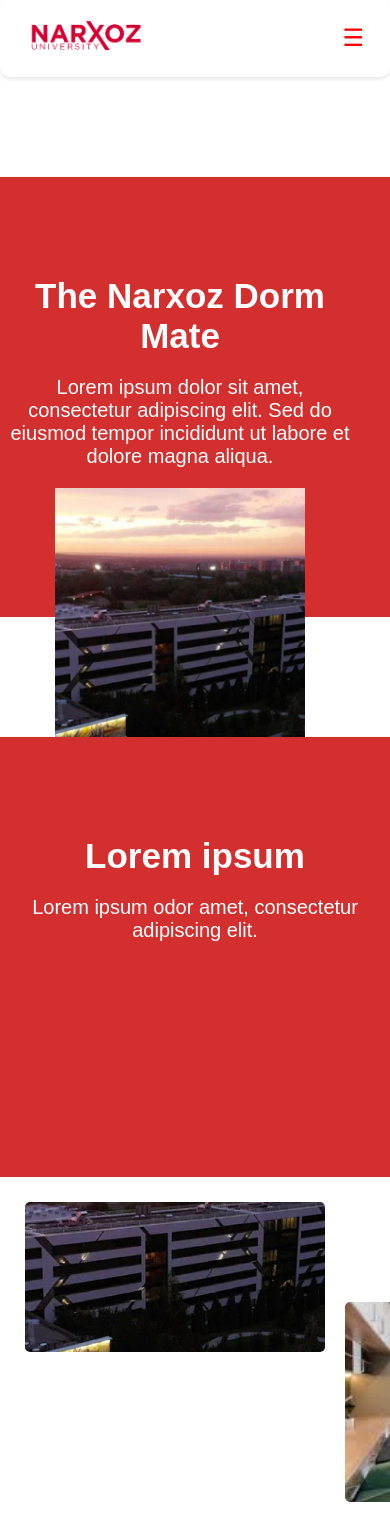
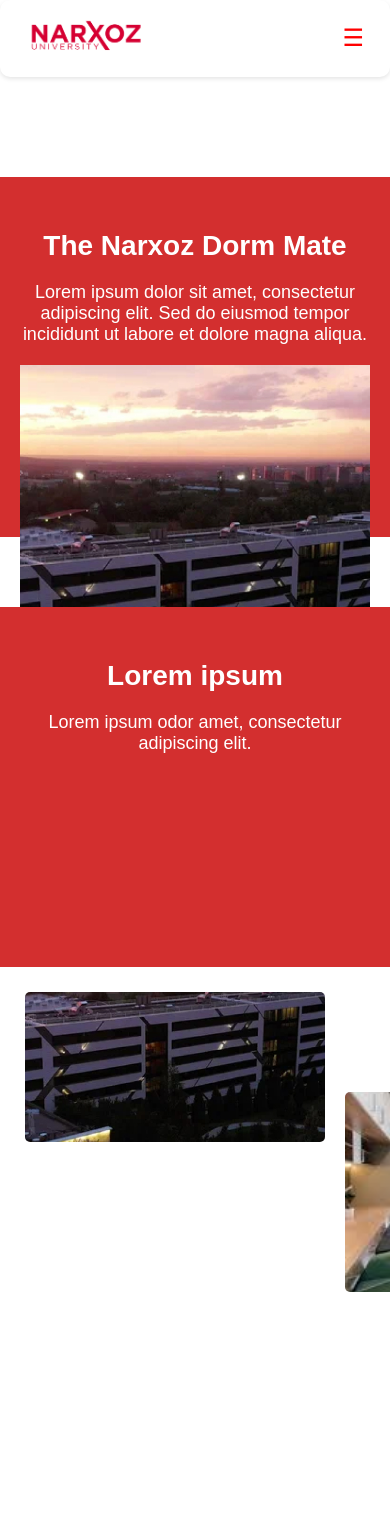
Before and after one commit to aruzhanR04/DormMate_front, a React (Create React App) app: page / in a window 390 px wide. Shown: the top 1540 px of the page. After the commit the page ends 1297 px from the top, so only its background shows below. Built offline with nearby package versions, Linux system fonts and the light colour scheme.

Commit message:
mainpage mobile update

```diff
--- a/src/components/Navbar.js
+++ b/src/components/Navbar.js
@@ -4,10 +4,10 @@
 import logo from '../assets/logo.png';
 
 const Navbar = ({ username }) => {
-  const [isMenuOpen, setIsMenuOpen] = useState(false);
+  const [menuOpen, setMenuOpen] = useState(false);
 
   const toggleMenu = () => {
-    setIsMenuOpen(!isMenuOpen);
+    setMenuOpen(!menuOpen);
   };
 
   return (
@@ -15,20 +15,14 @@
       <div className="logo">
         <img src={logo} alt="Logo" />
       </div>
-      <button className="menu-button" onClick={toggleMenu}>
+      <button className="menu-toggle" onClick={toggleMenu}>
         ☰
       </button>
-      <ul className={`nav-list ${isMenuOpen ? 'open' : ''}`}>
+      <ul className={`nav-list ${menuOpen ? 'open' : ''}`}>
         <li className="nav-item"><Link to="/">Home</Link></li>
         <li className="nav-item"><Link to="/login">Login</Link></li>
         <li className="nav-item"><Link to="/application">Подать заявку</Link></li>
       </ul>
-      {/* {username && (
-        <div className="user-profile">
-          <img src="../assets/user-icon.png" alt="User Icon" className="user-icon" />
-          <span className="username">{username}</span>
-        </div>
-      )} */}
     </nav>
   );
 };
--- a/src/styles/Home.css
+++ b/src/styles/Home.css
@@ -97,23 +97,26 @@
   .block {
     flex-direction: column;
     padding: 0 20px;
+    margin: 50px 0;
   }
 
-  .text-block, .text-block.large {
+  .text-block {
     width: 100%;
+    padding: 30px;
     margin-bottom: 20px;
   }
 
-  .image-block {
+  .text-block.large {
     width: 100%;
-    margin: 0;
+    padding-right: 30px;
   }
 
-  .image-block img {
-    position: static;
-    width: 100%;
-    margin-bottom: 10px;
-    height: auto;
+  .text-block h1 {
+    font-size: 28px;
+  }
+
+  .text-block p {
+    font-size: 18px;
   }
 
   .image-in-text {
@@ -121,4 +124,27 @@
     margin-top: 20px;
     width: 100%;
   }
+
+  .image-in-text img {
+    width: 100%;
+    height: auto;
+  }
+
+  .image-block {
+    width: 100%;
+    height: auto;
+    display: flex;
+    flex-direction: column;
+    align-items: center;
+    gap: 10px;
+  }
+
+  .image-block img {
+    position: static;
+    width: 100%;
+    height: auto;
+    object-fit: cover;
+    margin-bottom: 10px;
+    border-radius: 10px;
+  }
 }
--- a/src/styles/Navbar.css
+++ b/src/styles/Navbar.css
@@ -6,6 +6,8 @@
   align-items: center;
   box-shadow: 0 2px 4px rgba(0, 0, 0, 0.1);
   border-radius: 10px;
+  position: relative;
+  z-index: 10;
 }
 
 .logo img {
@@ -31,38 +33,39 @@
   background-color: #f0f0f0;
 }
 
-.menu-button {
+.menu-toggle {
   display: none;
+  font-size: 24px;
   background: none;
   border: none;
-  font-size: 24px;
   cursor: pointer;
+  color: red;
 }
 
 @media (max-width: 768px) {
-  .menu-button {
-    display: block;
-    color: red;
-  }
-
   .nav-list {
     display: none;
     flex-direction: column;
+    gap: 0;
     position: absolute;
     top: 60px;
-    right: 20px;
+    right: 0;
     background-color: white;
-    width: 200px;
-    border-radius: 8px;
-    box-shadow: 0 2px 10px rgba(0, 0, 0, 0.2);
+    width: 100%;
+    box-shadow: 0 4px 8px rgba(0, 0, 0, 0.1);
+    border-radius: 0 0 10px 10px;
+    z-index: 10;
   }
 
   .nav-list.open {
     display: flex;
   }
 
+  .menu-toggle {
+    display: block;
+  }
+
   .nav-item {
-    width: 100%;
     text-align: center;
     padding: 10px 0;
   }
```
